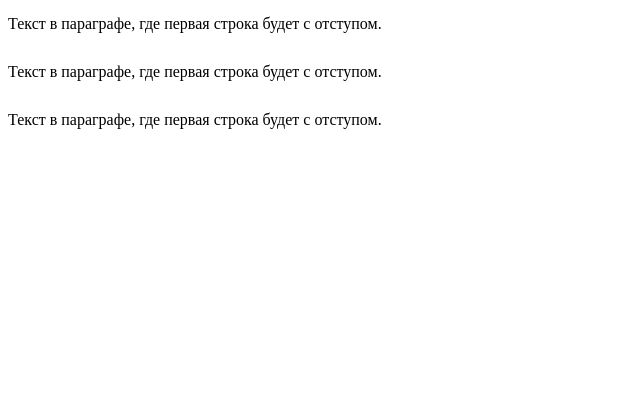
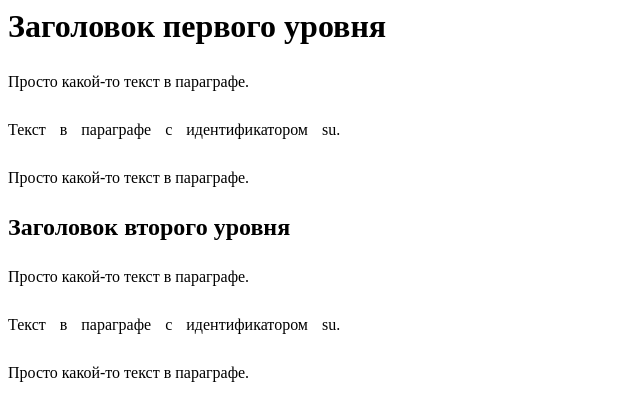
Before and after one commit to liveamylive/LR5, a plain HTML site: page public_html/index.html in a window 1280 px wide. Shown: the whole page, without its empty margins (0-640 px from the left). Drawn offline with Linux system fonts and the light colour scheme; files that its build step writes are made by us from their sources.

Commit message:
14 commit

```diff
--- a/public_html/index.html
+++ b/public_html/index.html
@@ -7,7 +7,7 @@
 
     <title>Заголовок документа</title>
 
-    <link rel="stylesheet" type="text/css" href="style.css">
+    <link rel="stylesheet" type="text/css" href="style/style.css">
 
 
   </head>
@@ -17,11 +17,21 @@
   <body>
 
 
-    <p>Текст в параграфе, где первая строка будет с отступом.</p>
+    <h1>Заголовок первого уровня</h1>
 
-    <p>Текст в параграфе, где первая строка будет с отступом.</p>
+    <p>Просто какой-то текст в параграфе.</p>
 
-    <p>Текст в параграфе, где первая строка будет с отступом.</p>
+    <p id="su">Текст в параграфе с идентификатором su.</p>
+
+    <p>Просто какой-то текст в параграфе.</p>
+
+    <h2>Заголовок второго уровня</h2>
+
+    <p>Просто какой-то текст в параграфе.</p>
+
+    <p id="su">Текст в параграфе с идентификатором su.</p>
+
+    <p>Просто какой-то текст в параграфе.</p>
 
 
   </body>
```
